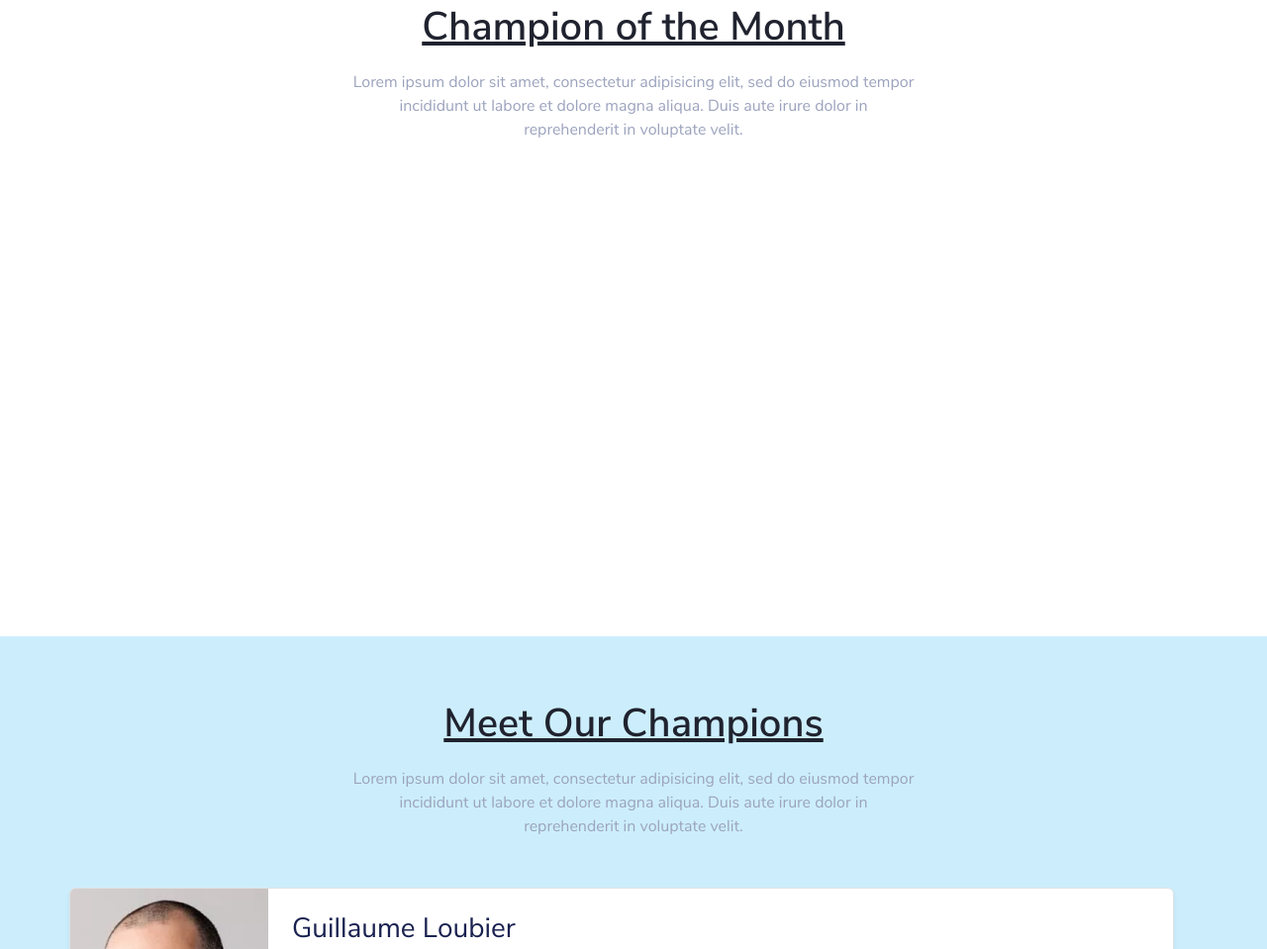
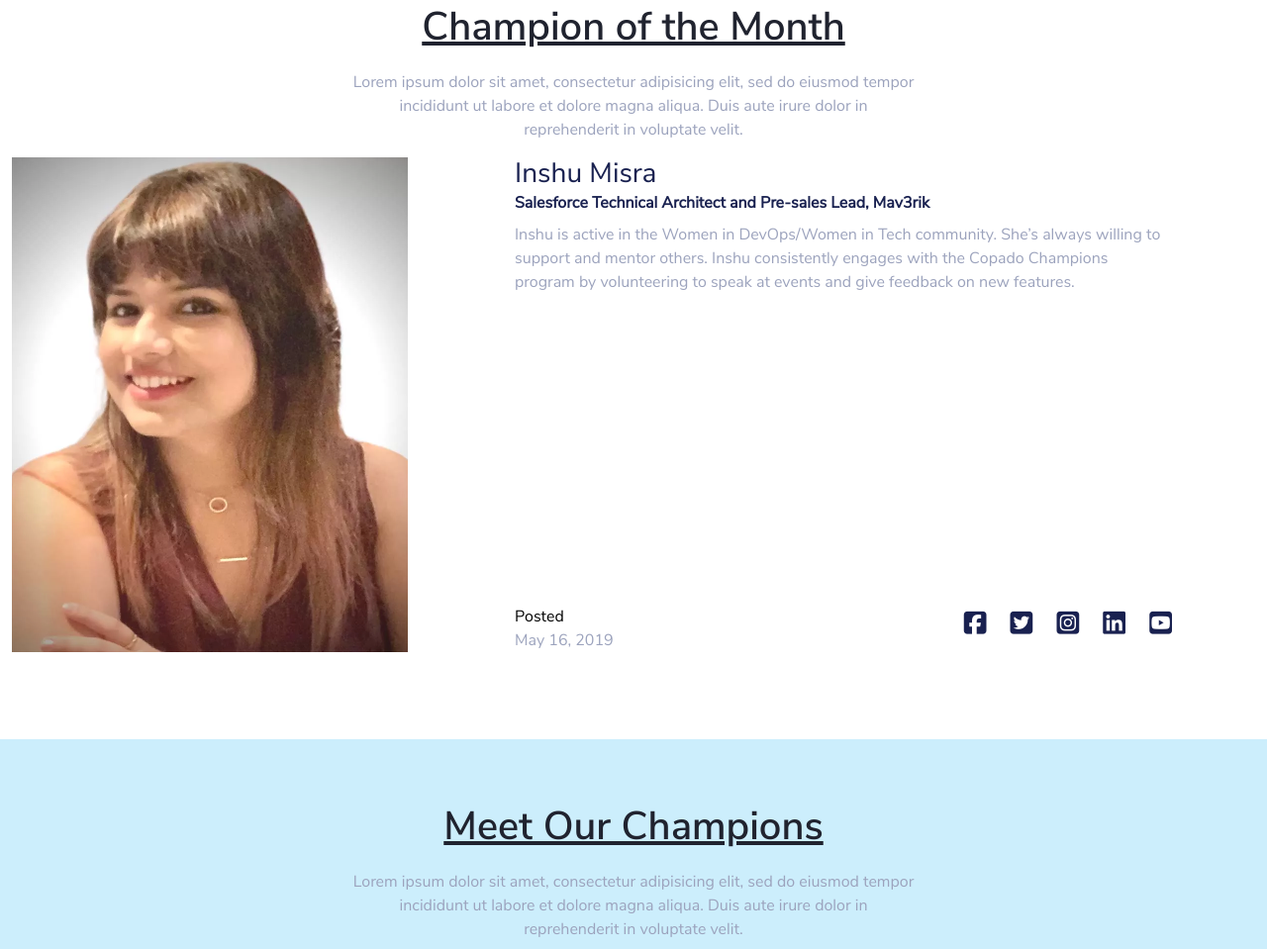
Before and after one commit to designernaruka/task-cp, a plain HTML site: page index.html in a window 1280 px wide. Shown: the part 861-1820 px from the top of the page at 99% size. Drawn offline with nearby package versions, Linux system fonts and the light colour scheme.

Commit message:
ui for page copado done

```diff
--- a/index.html
+++ b/index.html
@@ -114,7 +114,40 @@
           <p class="offset-lg-2 col-lg-8">Lorem ipsum dolor sit amet, consectetur adipisicing elit, sed do eiusmod tempor incididunt ut labore et dolore magna aliqua. Duis aute irure dolor in reprehenderit in voluptate velit.</p>
         </div>
         <div class="container-fluid d-flex">
-
+          <div
+            class="row bg-white overflow-hidden flex-md-row mb-4 position-relative">
+            <div class="col-auto d-none d-lg-block image-wrapper">
+              <img src="./assets/images/champions/inshu-mishra.png" class="img-fluid" />
+            </div>
+            <div class="col p-5 m-5 mt-0 mb-0 pb-0 pt-0 d-flex flex-column position-static slideInRight">
+              <h3 class="mb-0">Inshu Misra</h3>
+              <strong class="d-inline-block mb-2">Salesforce Technical Architect and Pre-sales Lead, Mav3rik</strong>
+              <p class="card-text mb-auto">Inshu is active in the Women in DevOps/Women in Tech community. She’s always willing to support and mentor others. Inshu consistently engages with the Copado Champions program by volunteering to speak at events and give feedback on new features.</p>
+              <div class="d-flex justify-content-between align-items-center">
+                <div class="pt-2 align-items-center">
+                  <div class="text-bold text-black">Posted</div>
+                  <div>May 16, 2019</div>
+                </div>
+                <div class="social-network align-items-center">
+                  <a href="#">
+                    <i class="fa-brands fa-facebook-square"></i>
+                  </a>
+                  <a href="#">
+                    <i class="fa-brands fa-twitter-square"></i>
+                  </a>
+                  <a href="#">
+                    <i class="fa-brands fa-instagram-square"></i>
+                  </a>
+                  <a href="#">
+                    <i class="fa-brands fa-linkedin"></i>
+                  </a>
+                  <a href="#">
+                    <i class="fa-brands fa-youtube-square"></i>
+                  </a>
+                </div>
+              </div>
+            </div>
+          </div>
         </div>
       </section>
 
```
Also changed, not shown: assets/dist/css/theme.css, assets/images/champions/inshu-mishra.png (added).
